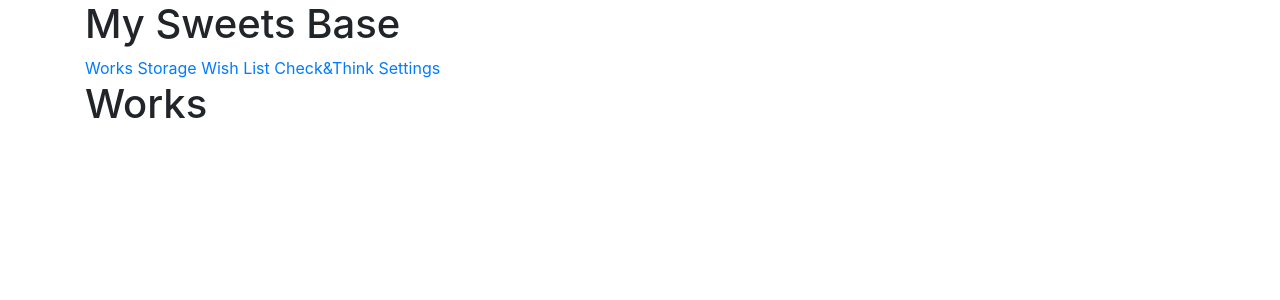
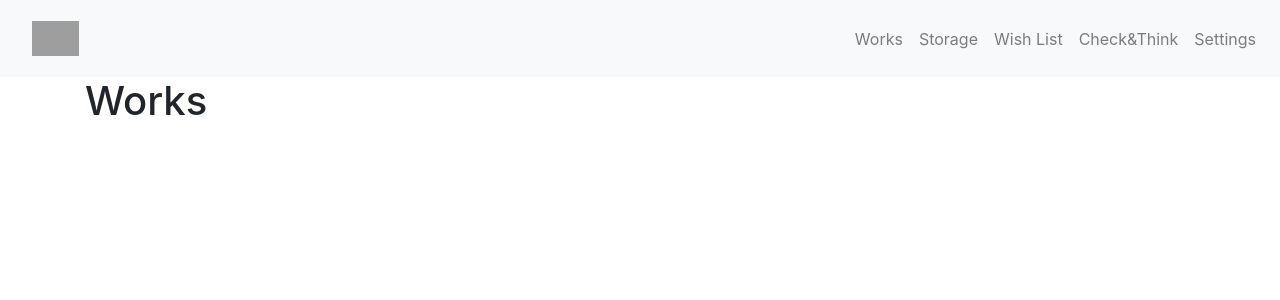
Before and after one commit to rami6/My-Sweets-Base, a Django app: page /works/ in a window 1280 px wide. Shown: the top 300 px of the page. Run offline with Django 3.2, Linux system fonts and the light colour scheme; some libraries are stand-ins or nearby versions; grey boxes are pictures that could not be loaded.

Commit message:
Make responsive

```diff
--- a/templates/snippets/nav.html
+++ b/templates/snippets/nav.html
@@ -1,14 +1,32 @@
-<div class="container">
-	<h1>My Sweets Base</h1>
-
+<nav class="navbar navbar-expand-lg navbar-light bg-light">
+	<div class="navbar navbar-light bg-light">
+	<a class="navbar-brand" href="#">
+	{% load static %}
+	<img src='{% static "image/logo.png" %}' alt="logo" height="35" />
+	</a>
+	</div>
+	<button class="navbar-toggler ml-auto" type="button" data-toggle="collapse" data-target="#menu-items" aria-controls="menu-items" aria-expanded="false" aria-label="Toggle navigation"><span class="navbar-toggler-icon"></span>
+	</button>
+	<div class="navbar-collapse collapse w-100" id="menu-items">
+		<ul class="navbar-nav ml-auto">
+			<li class="nav-item">
+				<a class="nav-link" href="#">Works</a>
+			</li>
+			<li class="nav-item">
+				<a class="nav-link" href="#">Storage</a>
+			</li>
+			<li class="nav-item">
+				<a class="nav-link" href="#">Wish List</a>
+			</li>
+			<li class="nav-item">
+				<a class="nav-link" href="#">Check&amp;Think</a>
+			</li>
+			<li class="nav-item">
+				<a class="nav-link" href="#">Settings</a>
+			</li>
+		</ul>
+	</div>
+</nav>
 	{% comment %}
 	{% if request.user.is_authenticated %}
 	{% endcomment %}
-
-	<a href='#'>Works</a>
-	<a href='#'>Storage</a>
-	<a href='#'>Wish List</a>
-	<a href='#'>Check&amp;Think</a>
-	<a href='#'>Settings</a>
-
-</div>
```
